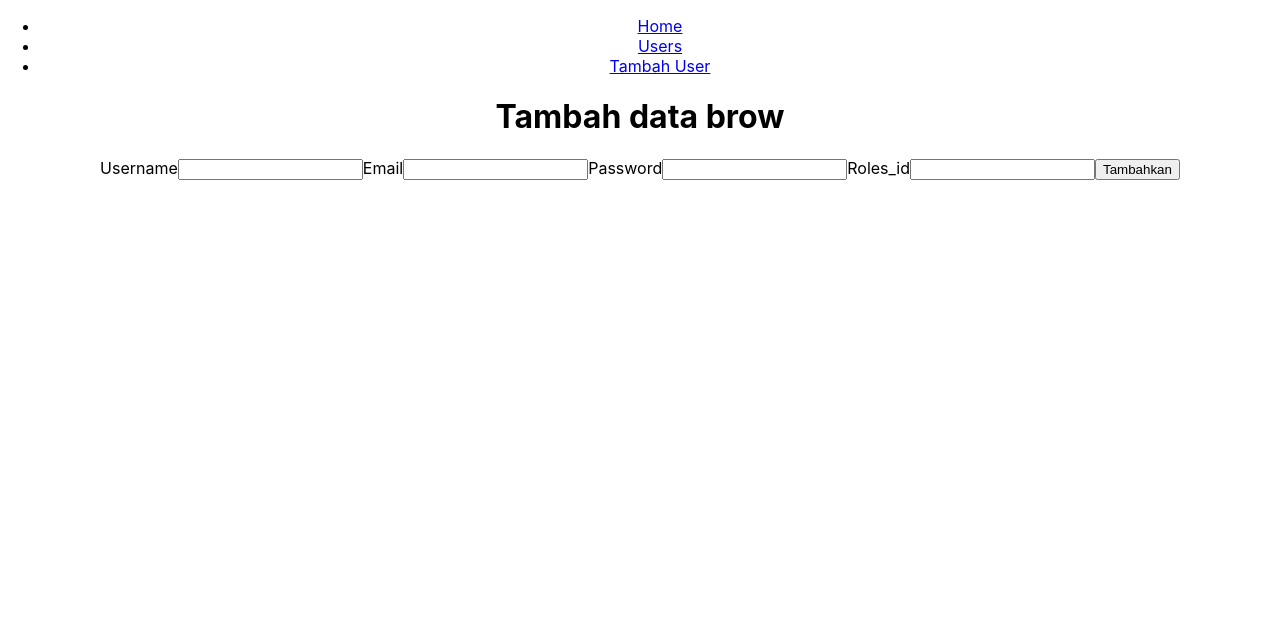
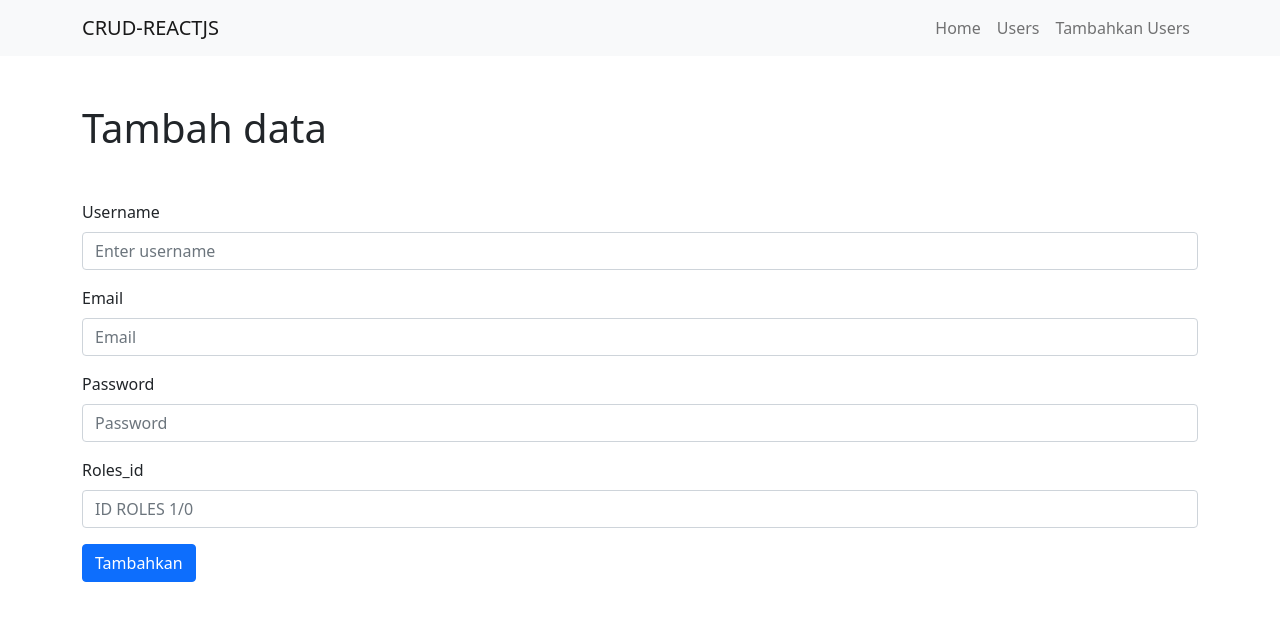
Before and after one commit to irizkyw/ClientSide-ReactJsExpress, a React (Create React App) app: page /users/add in a window 1280 px wide. Shown: the top 620 px of the page. Built offline with nearby package versions, Linux system fonts and the light colour scheme.

Commit message:
perubahan user interface

```diff
--- a/src/App.js
+++ b/src/App.js
@@ -1,36 +1,14 @@
-import React, { Component,useState } from "react";
-import { BrowserRouter as Router, Route, Link, Routes } from "react-router-dom";
+import React, { Component } from "react";
 import "./App.css";
-import AddUsers from "./Pages/AddUsers";
-import Home from "./Pages/Home";
-import Users from "./Pages/Users";
+
+import CNavbar from './Components/CNavbar'
 
 class App extends Component {
 
   render() {
     return (
       <div className="App">
-      <Router>
-        <nav>
-          <ul>
-            <li>
-              <Link to="/">Home</Link>
-            </li>
-            <li>
-              <Link to="/users">Users</Link>
-            </li>
-            <li>
-              <Link to="/users/add">Tambah User</Link>
-            </li>
-          </ul>
-        </nav>
-        <Routes>
-          <Route path="/" element={<Home />} />
-          <Route path="/users" element={<Users />} />
-          <Route path="/users/add" element={<AddUsers />}/>
-          <Route path="*" element={<div>404</div>} />
-        </Routes>
-      </Router>
+      <CNavbar />
       </div>
     );
   }
--- /dev/null
+++ b/src/Components/CNavbar.js
@@ -0,0 +1,39 @@
+import { Container, Nav, Navbar, NavDropdown } from "react-bootstrap";
+import { BrowserRouter as Router, Route, Link, Routes } from "react-router-dom";
+
+import AddUsers from "../Pages/AddUsers";
+import Home from "../Pages/Home";
+import Users from "../Pages/Users";
+
+function NavbarComponents() {
+  return (
+    <Router>
+      <Navbar bg="light" expand="lg">
+        <Container>
+          <Navbar.Brand href="/">CRUD-REACTJS</Navbar.Brand>
+          <Navbar.Toggle aria-controls="basic-navbar-nav" />
+          <Navbar.Collapse id="basic-navbar-nav">
+            <Nav className="ms-auto">
+              <Nav.Link href="/">Home</Nav.Link>
+              <Nav.Link href="/users">Users</Nav.Link>
+              <Nav.Link href="/users/add">Tambahkan Users</Nav.Link>
+              {/* <NavDropdown title="User" id="basic-nav-dropdown">
+                <NavDropdown.Item href="#action/3.1">Settings</NavDropdown.Item>
+                <NavDropdown.Item href="#action/3.2">Logout</NavDropdown.Item>
+              </NavDropdown> */}
+            </Nav>
+          </Navbar.Collapse>
+        </Container>
+      </Navbar>
+
+      <Routes>
+        <Route path="/" element={<Home />} />
+        <Route path="/users" element={<Users />} />
+        <Route path="/users/add" element={<AddUsers />} />
+        <Route path="*" element={<div>404</div>} />
+      </Routes>
+    </Router>
+  );
+}
+
+export default NavbarComponents;
--- a/src/Pages/AddUsers.js
+++ b/src/Pages/AddUsers.js
@@ -1,25 +1,29 @@
-import React, { Component } from 'react';
-import { Form } from "reactstrap";
+import React from "react";
+import { Table, Button, Form, Modal, ButtonGroup } from "react-bootstrap";
 
-export default class AddUsers extends Component {
-  render() {
-    return (
-      <div>
-        <h1>Tambah data brow</h1>
-        <Form>
-          <label>Username</label>
-          <input type="text" name="username"></input>
-          <label>Email</label>
-          <input type="text" name="email"></input>
-          <label>Password</label>
-          <input type="text" name="password"></input>
-          <label>Roles_id</label>
-          <input type="text" name="roles_id"></input>
-          <button type="submit" name="submit">
-            Tambahkan
-          </button>
-        </Form>
-      </div>
-    );
-  }
+export default function AddUsers() {
+  return (
+    <div className="container text-start">
+      <h1 className="title my-5">Tambah data</h1>
+      <Form>
+        <Form.Group className="mb-3" controlId="formGroupUsername">
+          <Form.Label>Username</Form.Label>
+          <Form.Control type="text" placeholder="Enter username" />
+        </Form.Group>
+        <Form.Group className="mb-3" controlId="formGroupEmail">
+          <Form.Label>Email</Form.Label>
+          <Form.Control type="email" placeholder="Email" />
+        </Form.Group>
+        <Form.Group className="mb-3" controlId="formGroupPassword">
+          <Form.Label>Password</Form.Label>
+          <Form.Control type="password" placeholder="Password" />
+        </Form.Group>
+        <Form.Group className="mb-3" controlId="formGroupRoles">
+          <Form.Label>Roles_id</Form.Label>
+          <Form.Control type="text" placeholder="ID ROLES 1/0" />
+        </Form.Group>
+        <Button type="submit" name="submit" className="btn" variant="primary">Tambahkan</Button>
+      </Form>
+    </div>
+  );
 }
--- a/src/Pages/Users.js
+++ b/src/Pages/Users.js
@@ -1,6 +1,7 @@
 import React, { useEffect, useState } from "react";
 import axios from "axios";
 import { BrowserRouter as Router, Route, Link, Routes } from "react-router-dom";
+import { Button, Table } from "react-bootstrap";
 
 export default function TableComponents() {
   const [users, setusers] = useState([]);
@@ -11,7 +12,7 @@ export default function TableComponents() {
   // GET DATA FROM API BY ID
   const viewData = (id) => {
     axios.get(`http://localhost:5000/users/api/${id}`).then((res) => {
-      console.log(res.data);
+      console.table(res.data);
     });
   };
 
@@ -32,27 +33,70 @@ export default function TableComponents() {
 
     cancelToken = axios.CancelToken.source();
     const response = await axios.get(
-      `http://localhost:5000/users/api/${search}`,
-      {cancelToken: cancelToken.token}
+      `http://localhost:5000/users/api/search/${search}`,
+      { cancelToken: cancelToken.token }
     );
-    // console.log(response.data.username)
-    console.table(response.data)
+    // console.table(response.data.username)
+    console.table(response.data);
   };
   return (
     <div className="container">
-      <h1>DATA User</h1>
-      {users.map((user) => (
-        <div key={user.id}>
-          {/* link button */}
-          {/* <Link to={`/users/${user.id}`}> */}
-          <button type="button" onClick={() => viewData(user.id)}>
-            {user.username}
-          </button>
-          {/* </Link> */}
+      <h1>DATA USER</h1>
+      <h2>Search User By ID</h2>
+      <input className="mt-5" type="text" placeholder="Search & check at console" onChange={onType} />
+
+      <div className="Container mt-5">
+        <div className="row">
+          <div className="col-sm-12">
+            <Table className="text-center" striped bordered hover>
+              <thead>
+                <tr>
+                  <th>Username</th>
+                  <th>Email</th>
+                  <th>Action</th>
+                </tr>
+              </thead>
+              <tbody>
+                {users.map((user) => (
+                  <tr key={user.id}>
+                    <td>{user.username}</td>
+                    <td>{user.email}</td>
+                    <td>
+                      <Button
+                        type="button"
+                        size="sm"
+                        className="btn"
+                        variant="primary"
+                        onClick = {() => viewData(user.id)}
+                      >
+                        View
+                      </Button>
+                      &nbsp;
+                      <Button
+                        type="button"
+                        size="sm"
+                        className="btn"
+                        variant="warning"
+                        >
+                        Edit
+                      </Button>
+                        &nbsp;
+                      <Button
+                        type="button"
+                        size="sm"
+                        className="btn"
+                        variant="danger"
+                      >
+                        Delete
+                      </Button>
+                    </td>
+                  </tr>
+                ))}
+              </tbody>
+            </Table>
+          </div>
         </div>
-      ))}
-      <h1>Search User By ID</h1>
-      <input type="text" placeholder="Search" onChange  ={onType} />
+      </div>
     </div>
   );
 }
--- a/src/index.js
+++ b/src/index.js
@@ -3,6 +3,7 @@ import ReactDOM from 'react-dom/client';
 import './index.css';
 import App from './App';
 import reportWebVitals from './reportWebVitals';
+import 'bootstrap/dist/css/bootstrap.min.css';
 
 const root = ReactDOM.createRoot(document.getElementById('root'));
 root.render(
```
